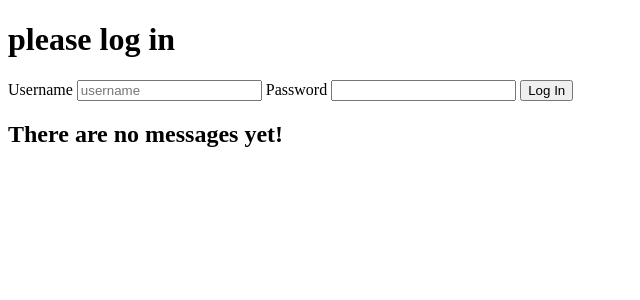
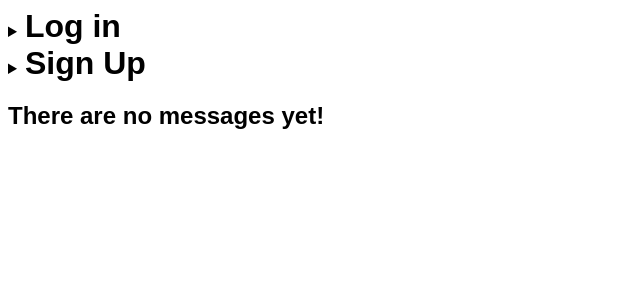
Before and after one commit to elesismailov/odin-project, a Node server app: page / in a window 1280 px wide. Shown: the top 300 px of the page, without its empty margins (0-640 px from the left). Run offline with Node 20, Linux system fonts and the light colour scheme; data that the repository does not hold is empty; some libraries are stand-ins or nearby versions.

Commit message:
add styling

```diff
--- a/members-only/views/index.ejs
+++ b/members-only/views/index.ejs
@@ -3,6 +3,29 @@
 <head>
   <meta charset="UTF-8">
   <title></title>
+  <style>
+    body {
+      background-color: #fff;
+      font-family: sans-serif;
+    }
+    .message {
+      max-width: 600px;
+      margin: 20px auto;
+      border-radius: 5px;
+      background-color: #aaa;
+      padding: 20px;
+      color: #fff;
+    }
+    .message-author {
+
+    }
+    label, input, a {
+      display:  block;
+    }
+    h1 {
+      display: inline;
+    }
+  </style>
 </head>
 <body>
   <% if (user) {%>
@@ -10,7 +33,8 @@
     <a href="/log-out">LOG OUT</a>
     <a href="/new-message">Add a message</a>
   <% } else { %>
-    <h1>please log in</h1>
+    <details>
+      <summary><h1>Log in</h1></summary>
       <form action="/log-in" method="POST">
         <label for="username">Username</label>
         <input name="username" placeholder="username" type="text" />
@@ -18,16 +42,31 @@
         <input name="password" type="password" />
         <button>Log In</button>
       </form>
+    </details>
+
+    <details>
+      <summary><h1>Sign Up</h1></summary>
+      <form action="/sign-up" method="POST">
+        <label for="username">Username</label>
+        <input name="username" placeholder="username" type="text" />
+        <label for="password">Password</label>
+        <input name="password" type="password" />
+        <button>Sign Up</button>
+      </form>
+    </details>
+
   <%}%>
   <% if (messages.length) {%>
     <% for (message of messages) {%>
+      <div class='message'>
       <% if (user) {%>
         <% let sender = users.find(user => user._id.toString() === message.user.toString()) %>
-        <p><%= sender.username %></p>
+        <p class='message-author'><%= sender.username %></p>
       <% } else { %>
-        <p>undefined!3</p>
+        <p class='message-author'>undefined000</p>
       <%}%>
-      <p><%= message.body %></p>
+      <pre class='message-body'><%= message.body %></pre>
+    </div>
     <%}%>
   <% } else { %>
     <h2>There are no messages yet!</h2>
```
Lines whose indentation alone changed are shown as unchanged.
